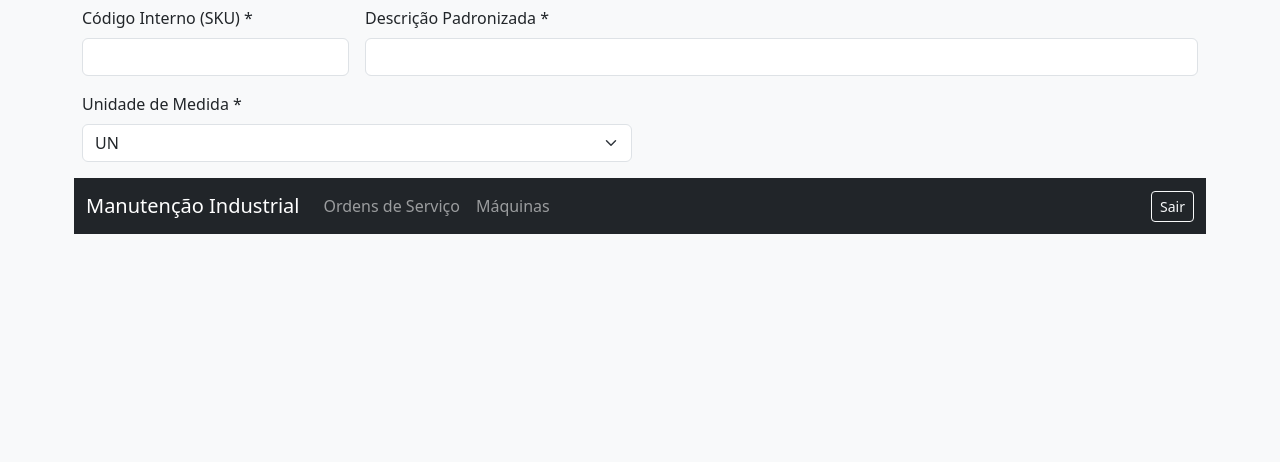
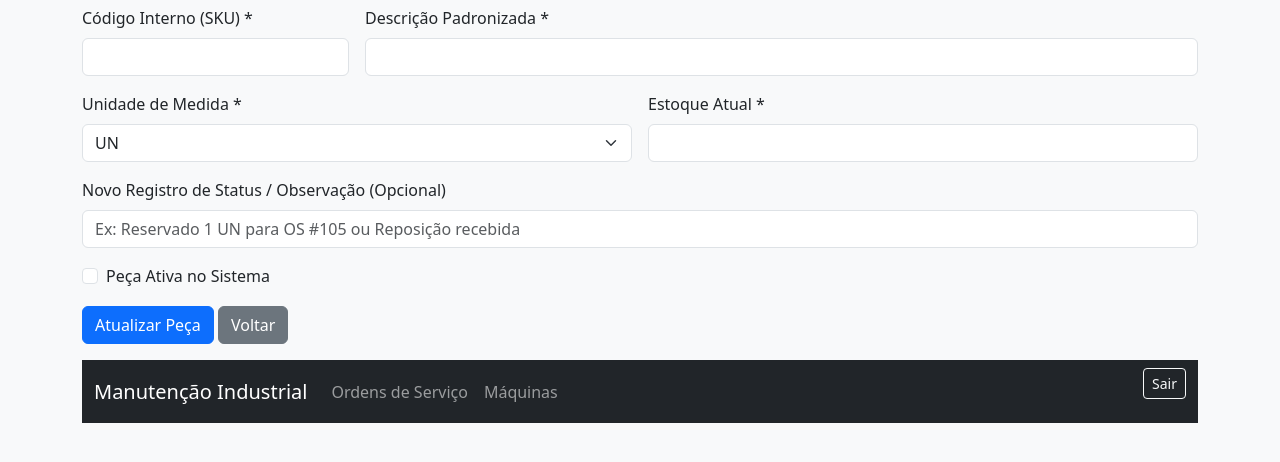
Before and after one commit to Pi-Taya/Manutencao_Industrial_SENAI, a Laravel app: template resources/views/pecas/edit.blade.php in a window 1280 px wide. Shown: the part 40-502 px from the top of the page. Run offline with Laravel 12, Linux system fonts and the light colour scheme; the template is opened without the code that fills it, so the values that code supplies are empty.

Commit message:
Update edit.blade.php

```diff
--- a/resources/views/pecas/edit.blade.php
+++ b/resources/views/pecas/edit.blade.php
@@ -27,3 +27,27 @@
                     @endforeach
                 </select>
             </div>
+
+            <div class="col-md-6">
+                <label class="form-label">Estoque Atual *</label>
+                <input type="number" name="quantidade_estoque" class="form-control" value="{{ $peca->quantidade_estoque }}" min="0" required>
+            </div>
+
+            <div class="col-12">
+                <label class="form-label">Novo Registro de Status / Observação (Opcional)</label>
+                <input type="text" name="observacao_status" class="form-control" placeholder="Ex: Reservado 1 UN para OS #105 ou Reposição recebida" maxlength="200">
+            </div>
+
+            <div class="col-12">
+                <div class="form-check">
+                    <input class="form-check-input" type="checkbox" name="status" id="status" {{ $peca->status ? 'checked' : '' }}>
+                    <label class="form-check-label" for="status">Peça Ativa no Sistema</label>
+                </div>
+            </div>
+
+            <div class="col-12">
+                <button type="submit" class="btn btn-primary">Atualizar Peça</button>
+                <a href="{{ route('pecas.index') }}" class="btn btn-secondary">Voltar</a>
+            </div>
+        </div>
+    </form>
```
